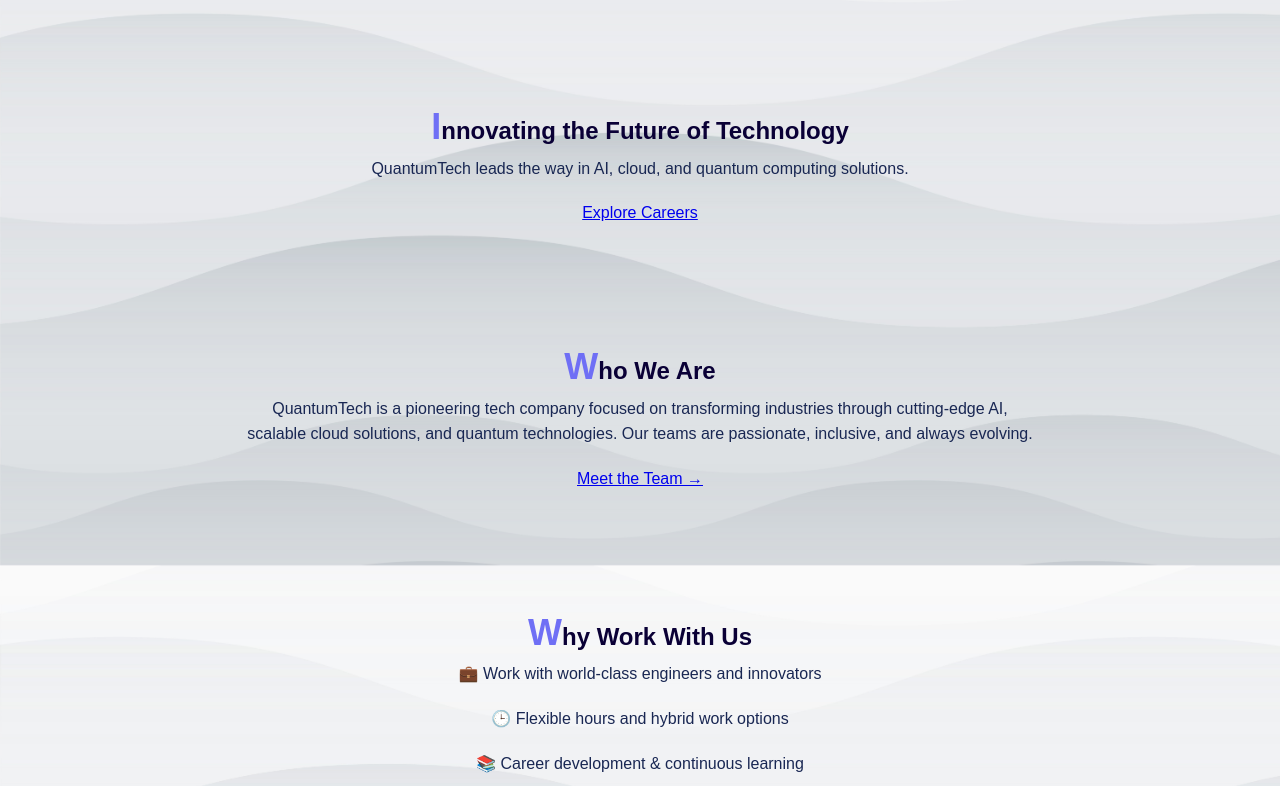
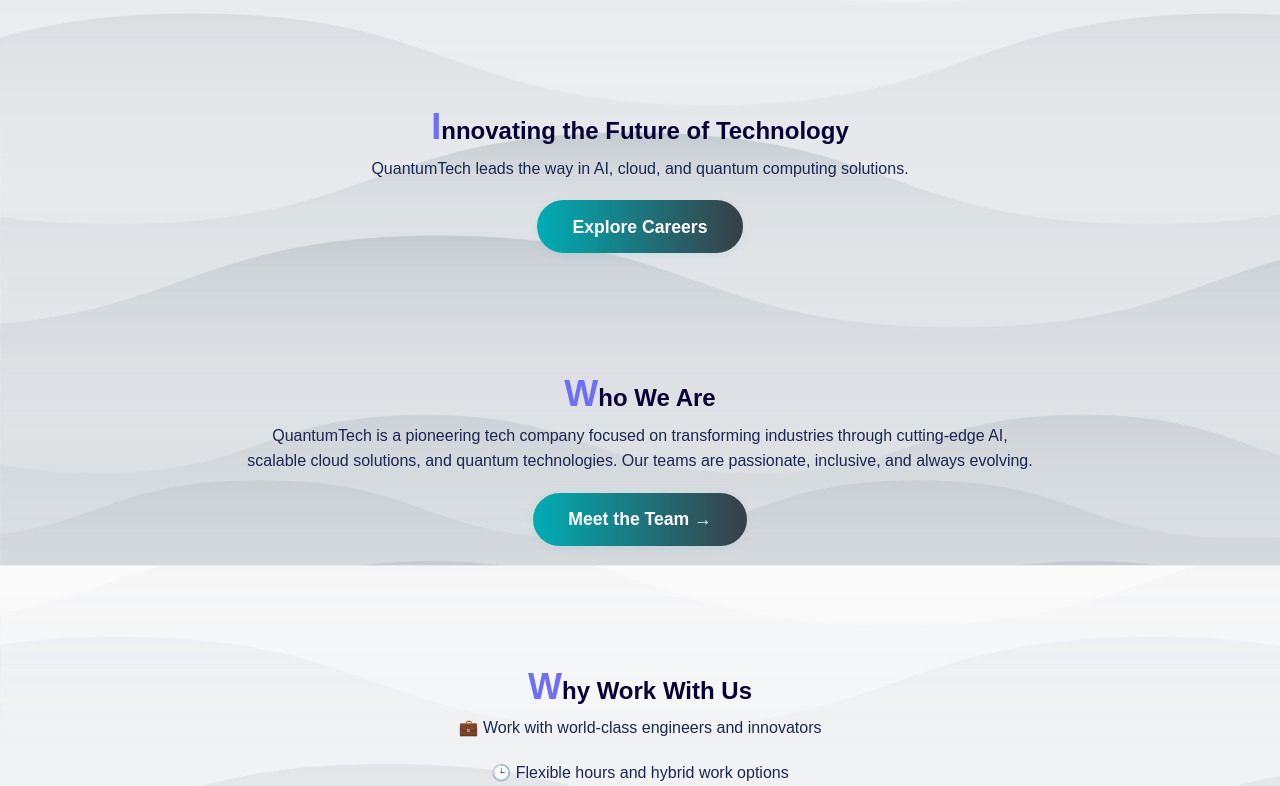
Before and after one commit to 105716506/Project1, a PHP site: page / in a window 1280 px wide. Shown: the part 288-1074 px from the top of the page. Run offline with PHP 8.4, Linux system fonts and the light colour scheme.

Commit message:
Updates new styles on links

```diff
--- a/Styles/Styles.css
+++ b/Styles/Styles.css
@@ -290,6 +290,35 @@ ul.student-ids li {
     white-space: pre-wrap;
 }
 
+.link {
+    display: inline-block;
+    padding: 0.7em 2em;
+    background: linear-gradient(90deg, #00adb5 0%, #393e46 100%);
+    color: #fff;
+    font-size: 1.1em;
+    font-weight: bold;
+    border: none;
+    border-radius: 30px;
+    box-shadow: 0 2px 10px rgba(0,173,181,0.10);
+    text-decoration: none;
+    transition:
+        background 0.3s,
+        color 0.3s,
+        box-shadow 0.3s,
+        transform 0.18s cubic-bezier(.17,.67,.67,1.58);
+    cursor: pointer;
+}
+
+.link:hover, .btn:focus {
+    background: linear-gradient(90deg, #393e46 0%, #00adb5 100%);
+    color: #fff;
+    transform: scale(1.08) translateY(-3px);
+    box-shadow: 0 8px 32px rgba(0,173,181,0.18);
+    outline: none;
+    text-decoration: none;
+}
+
+
 /* Responsive adjustments */
 @media (max-width: 768px) {
     h1 {
--- a/index.php
+++ b/index.php
@@ -24,13 +24,13 @@
     <section class="hero"> <!-- Descriptions-->
         <h1>Innovating the Future of Technology</h1>
         <p>QuantumTech leads the way in AI, cloud, and quantum computing solutions.</p>
-        <a href="jobs.html" class="btn">Explore Careers</a>
+        <a href="jobs.html" class="link">Explore Careers</a>
       </section>
 
       <section class="about-preview">
         <h1>Who We Are</h1>
         <p>QuantumTech is a pioneering tech company focused on transforming industries through cutting-edge AI,<br> scalable cloud solutions, and quantum technologies. Our teams are passionate, inclusive, and always evolving.</p>
-        <a href="about.html">Meet the Team →</a>
+        <a href="about.html" class="link">Meet the Team →</a>
       </section>
 
       <section class="why-join">
```
